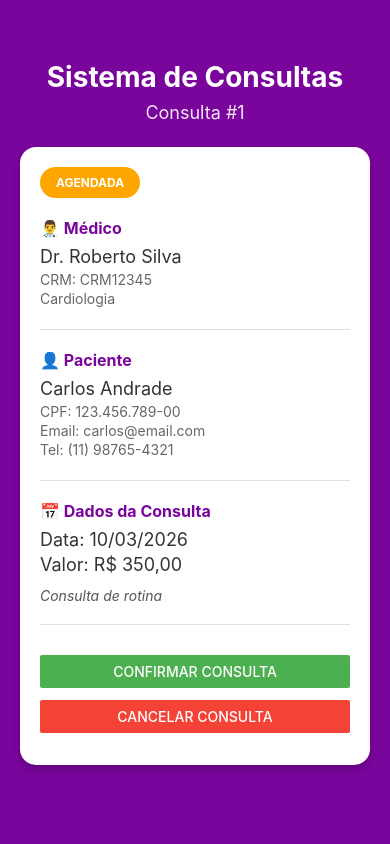
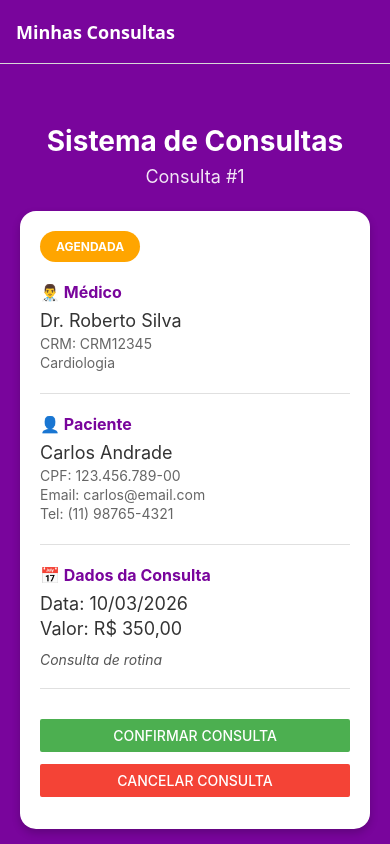
Before and after one commit to Enzoreal100/mobile-dev-iot, a React Native app: screen / in a window 390 px wide. Built offline with nearby package versions, Linux system fonts and the light colour scheme.

Commit message:
feat: added stack navigator

```diff
--- a/App.tsx
+++ b/App.tsx
@@ -1,5 +1,32 @@
 import React from "react";
-import { Home } from "./src/screens";
+import { NavigationContainer } from "@react-navigation/native";
+import { createNativeStackNavigator } from "@react-navigation/native-stack";
+import Home from "./src/screens/Home";
+import Admin from "./src/screens/Admin";
+
+const Stack = createNativeStackNavigator();
+
 export default function App() {
-  return <Home />;
+  return (
+    <NavigationContainer>
+      <Stack.Navigator
+        screenOptions={{
+          headerStyle: { backgroundColor: "#79059C" },
+          headerTintColor: "#fff",
+          headerTitleStyle: { fontWeight: "bold" },
+        }}
+      >
+        <Stack.Screen
+          name="Home"
+          component={Home}
+          options={{ title: "Minhas Consultas" }}
+        />
+        <Stack.Screen
+          name="Admin"
+          component={Admin}
+          options={{ title: "Painel Administrativo" }}
+        />
+      </Stack.Navigator>
+    </NavigationContainer>
+  );
 }
```
